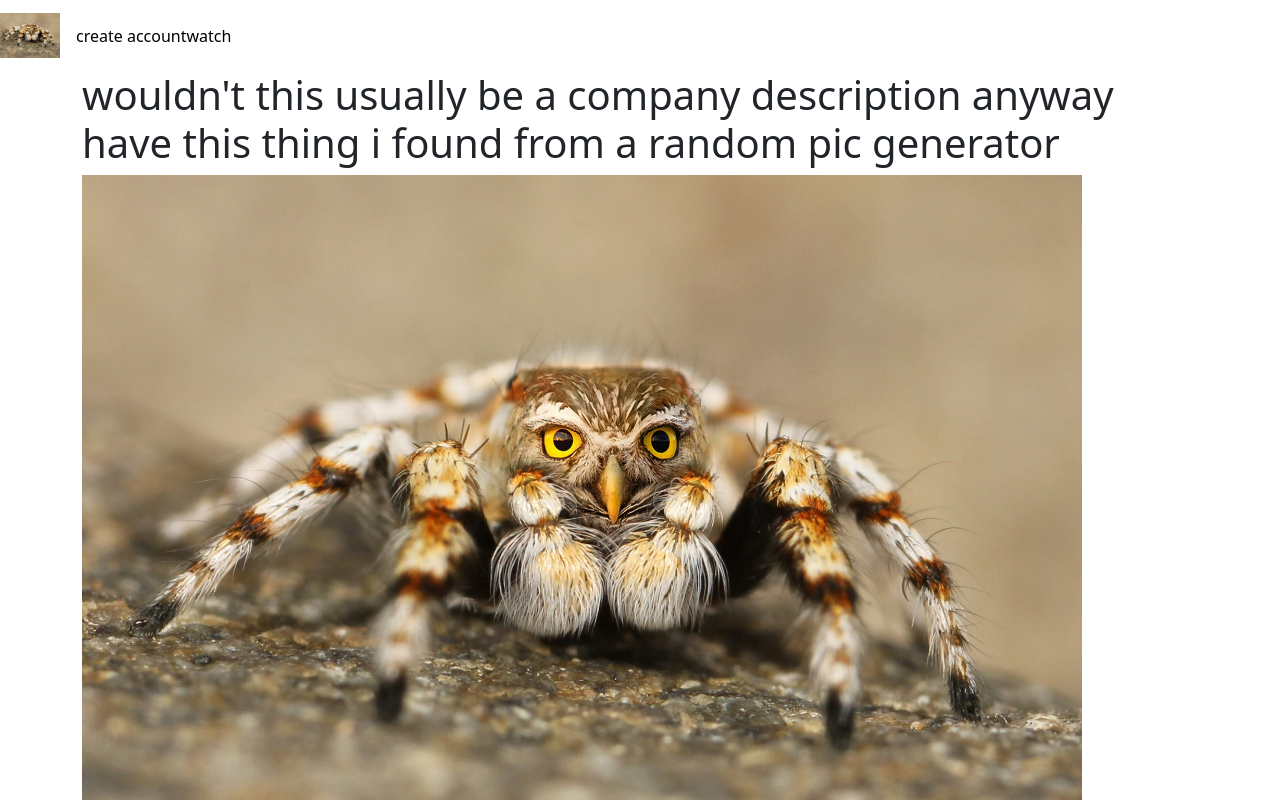
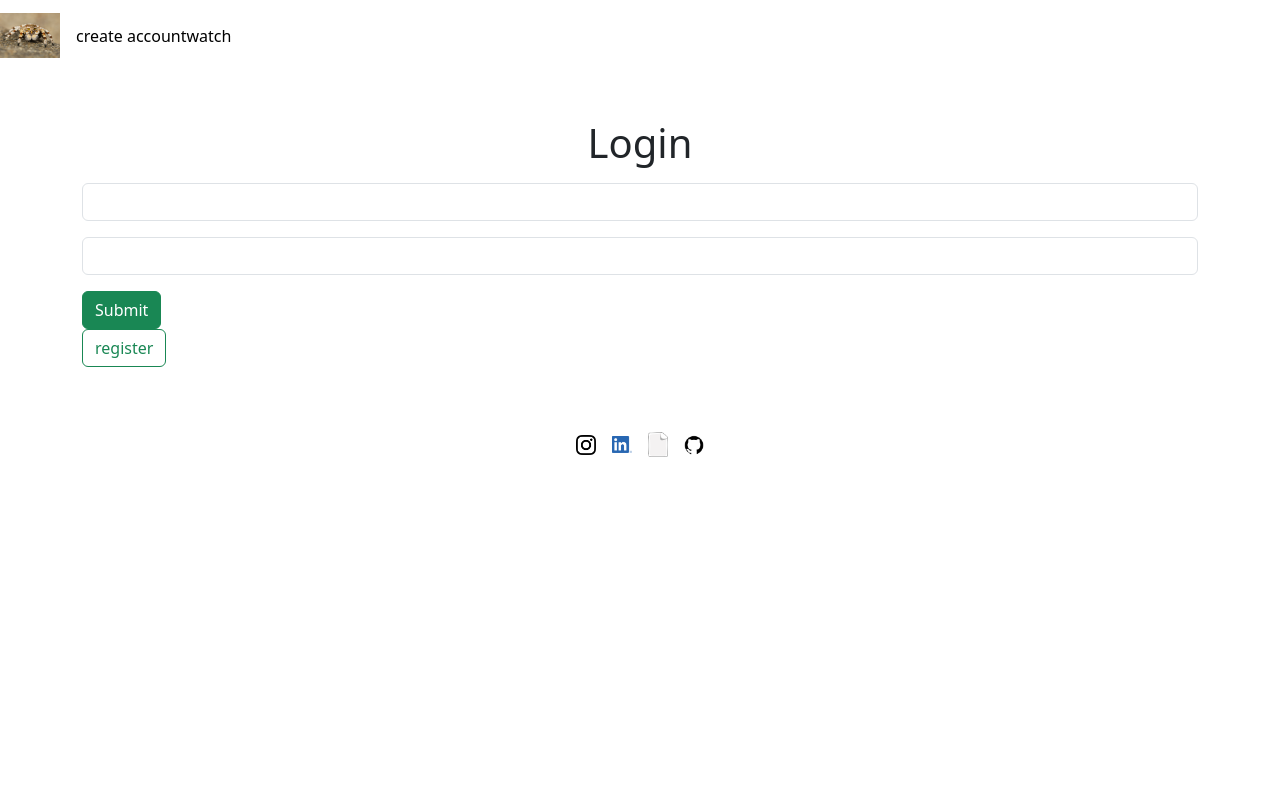
Before and after one commit to narahda/pern-stack, a React (Create React App) app in the folder client/: page / in a window 1280 px wide. Shown: the top 800 px of the page. Built offline with nearby package versions, Linux system fonts and the light colour scheme; no server answers.

Commit message:
routing
render routing to check authentication status

```diff
--- a/client/src/App.jsx
+++ b/client/src/App.jsx
@@ -1,16 +1,42 @@
-import React from "react";
-import {BrowserRouter as Router, Switch, Route} from "react-router-dom";
+import React, { useState, useEffect} from "react";
+import {BrowserRouter as Router, Switch, Route, Redirect} from "react-router-dom";
 import Navi from "./components/Header";
 import { UserListProvider } from "./context/UserContext";
 import Home from "./components/home";
 import VideoPlayer from "./components/video/VideoPlayer";
 import AddUser from "./components/CreateUser";
 import UpdatePwd from "./components/UpdatePwd";
-import Bottom from "./components/Bottom"
+import Bottom from "./components/Bottom";
+import Login from "./components/signIn";
 
 
 
 const App = () => {
+    const checkAuthenticated = async () => {
+        try {
+          const res = await fetch("http://localhost:8080/auth/is-verify", {
+            method: "POST",
+            headers: { jwt_token: localStorage.token }
+          });
+
+          const parseRes = await res.json();
+
+          parseRes === true ? setIsAuth(true) : setIsAuth(false);
+        } catch (err) {
+          console.error(err.message);
+        }
+      };
+
+      useEffect(() => {
+        checkAuthenticated();
+      }, []);
+
+    const [isAuth, setIsAuth] = useState(false);
+
+    const setAuth = boolean => {
+        setIsAuth(boolean);
+      };
+
     return (
         <React.Fragment>
             <Navi />
@@ -18,10 +44,12 @@ const App = () => {
                 <div className = "container">
                     <Router>
                         <Switch>
-                            <Route exact path = "/" component={Home}/>
-                            <Route exact path = "/video" component={VideoPlayer}/>
+                            <Route exact path = "/" render= {props => !isAuth ? (<Login {...props} setAuth={setAuth} />) : (<Redirect to ="/home"/> )} />
+                            <Route exact path = "/home"  render={props => isAuth ? (<Home {...props} setAuth={setAuth} /> ) : (<Redirect to="/" />)} />
+                            <Route exact path = "/video"  render={props => isAuth ? (<VideoPlayer {...props} setAuth={setAuth} /> ) : (<Redirect to="/" />)}/>
                             <Route exact path = "/accounts/update" component={UpdatePwd}/>
-                            <Route exact path = "/register" component={AddUser}/>
+                            <Route exact path = "/accounts"  render={props => isAuth? (<Home {...props} setAuth={setAuth} />) : <Redirect to = "/accounts"/>}/>
+                            <Route exact path = "/register" render={props => isAuth? (<AddUser {...props} setAuth={setAuth} />) : <Redirect to = "/home"/>}  />
                         </Switch>
                     </Router>
                 </div>
--- a/client/src/components/CreateUser.js
+++ b/client/src/components/CreateUser.js
@@ -15,20 +15,11 @@ const AddUser = () => {
                 username,
                 pwd
             });
-            const parseRes = await response.json();
-
-            if (parseRes.jwtToken) {
-                localStorage.setItem("token", parseRes.jwtToken);
-                handleSubmit(true);
-                toast.success("registered successfully");
-
-            }
         } catch (err) {
             console.log("uh oh")
         }
     };
 
-    const [show, setShow] = useState(false);
 
     return (
         <div className = "container">
@@ -45,12 +36,7 @@ const AddUser = () => {
                     <FormText className="text-muted">
                     </FormText>
                     <br />
-                    <Button
-                    onClick={handleSubmit}
-                    variant="outline-primary"
-                    type="submit"
-                    if handleSubmit
-                    >Submit</Button>
+                    <Button onClick={handleSubmit} variant="outline-primary" type="submit">Submit</Button>
                 </FormGroup>
             </Form>
         </div>
--- a/client/src/components/Header.js
+++ b/client/src/components/Header.js
@@ -12,7 +12,7 @@ const Navi = () => {
                     height = "auto"
                     className="d-inline-block align-top"/>
                 </NavbarBrand>
-                <Nav.Link href = "/register" style={{color:"black"}}>
+                <Nav.Link href = "/register" style={{color:"black"}} >
                     create account
                 </Nav.Link>
                 <Nav.Link href = "/video" style={{color:"black"}}>
--- /dev/null
+++ b/client/src/components/signIn.js
@@ -0,0 +1,75 @@
+import React, { Fragment, useState } from "react";
+import { Link, Redirect } from "react-router-dom";
+import { Button, ButtonGroup } from "react-bootstrap";
+
+import { toast } from "react-toastify";
+
+
+
+const Login = ({ setAuth }) => {
+    const [inputs, setInputs] = useState({
+      username: "",
+      pwd: ""
+    });
+
+    const { username, pwd } = inputs;
+
+    const onChange = e =>
+      setInputs({ ...inputs, [e.target.name]: e.target.value });
+
+    const onSubmitForm = async e => {
+      e.preventDefault();
+      try {
+        const body = { username, pwd };
+        const response = await fetch(
+          "http://localhost:8080/auth/login",
+          {
+            method: "POST",
+            headers: {
+              "Content-type": "application/json"
+            },
+            body: JSON.stringify(body)
+          }
+        );
+
+        const parseRes = await response.json();
+
+        if (parseRes.jwtToken) {
+          localStorage.setItem("token", parseRes.jwtToken);
+          setAuth(true);
+          toast.success("Logged in Successfully");
+        } else {
+          setAuth(false);
+          toast.error(parseRes);
+        }
+      } catch (err) {
+        console.error(err.message);
+      }
+    };
+
+    return (
+      <Fragment>
+        <h1 className="mt-5 text-center">Login</h1>
+        <form onSubmit={onSubmitForm}>
+          <input
+            type="text"
+            name="username"
+            value={username}
+            onChange={e => onChange(e)}
+            className="form-control my-3"
+          />
+          <input
+            type="password"
+            name="pwd"
+            value={pwd}
+            onChange={e => onChange(e)}
+            className="form-control my-3"
+          />
+          <button class="btn btn-success btn-block">Submit</button>
+        </form>
+        <Button variant="outline-success" align="right" href = "/register">register</Button>
+      </Fragment>
+    );
+  };
+
+  export default Login;
```
